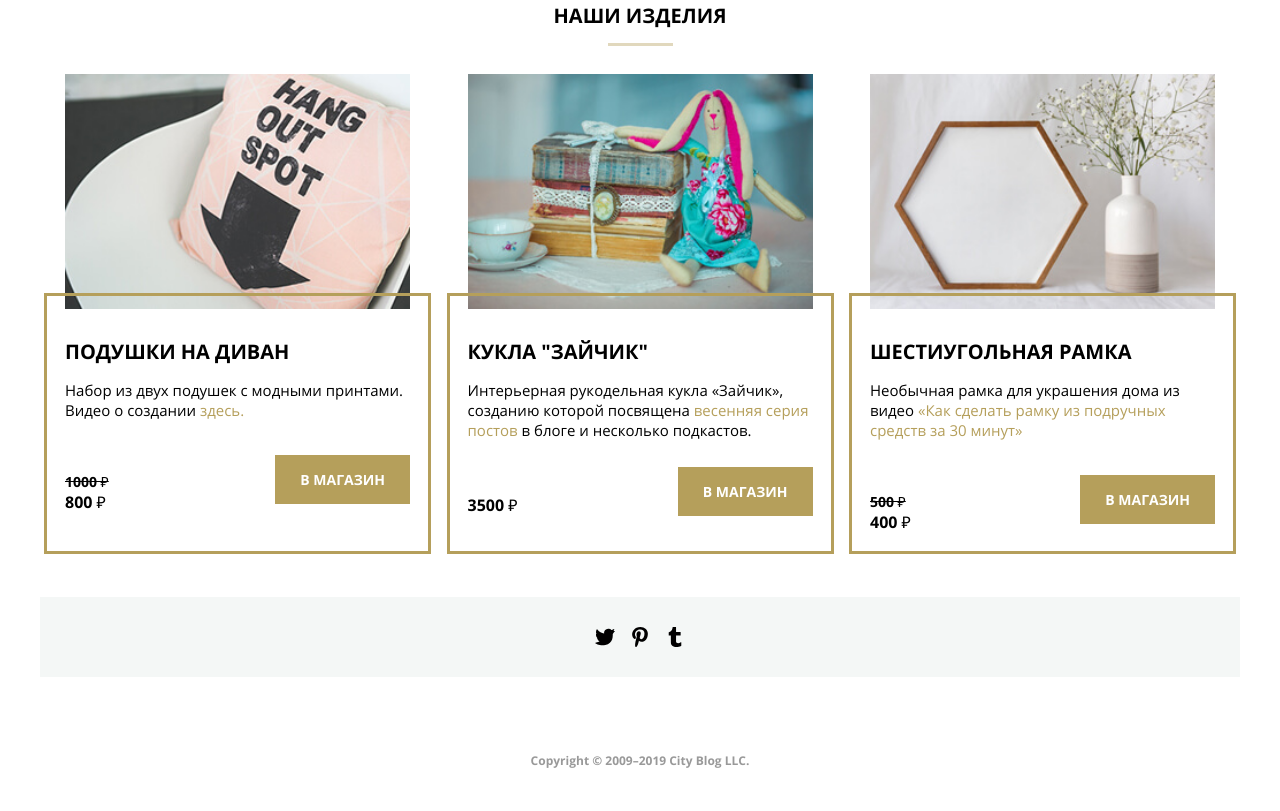
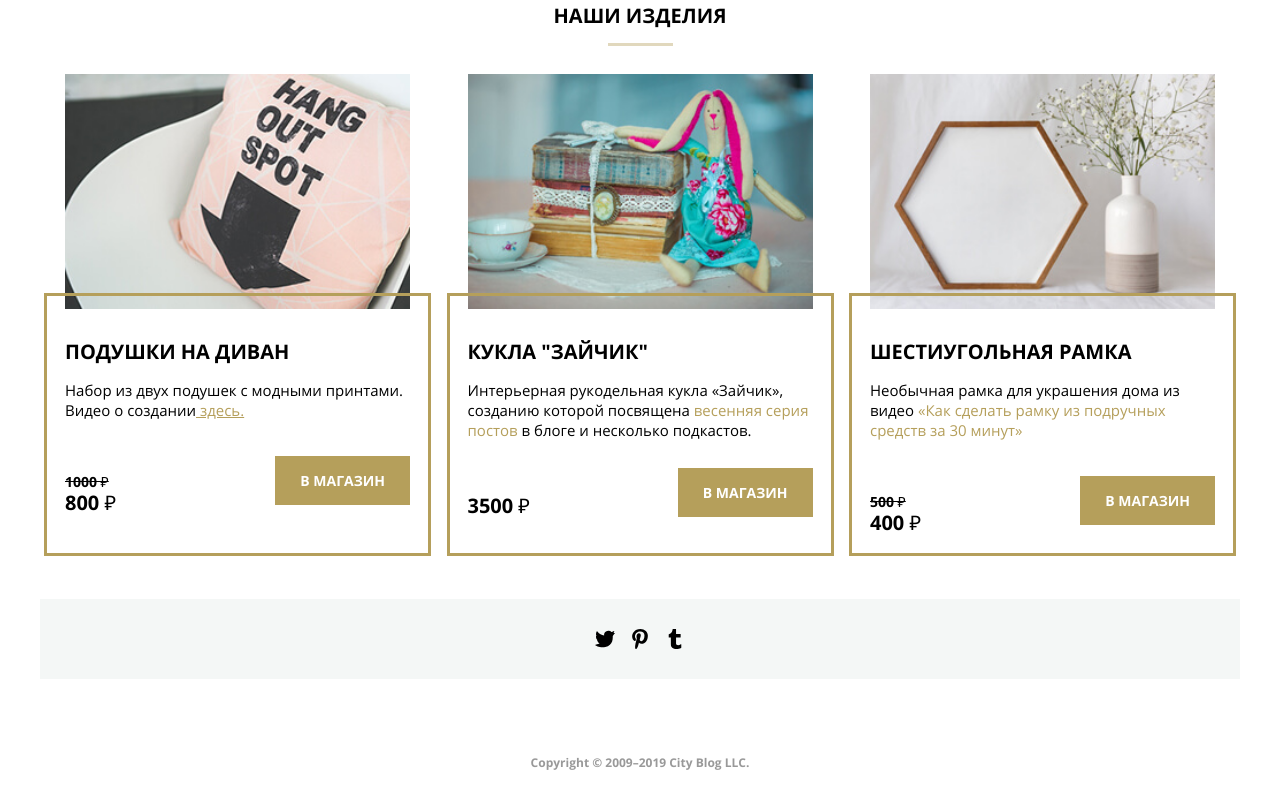
Before and after one commit to Lizzone89/mq-diploma, a plain HTML site: page index.html in a window 1280 px wide. Shown: the part 2682-3493 px from the top of the page. Drawn offline with Linux system fonts and the light colour scheme; files whose address does not match are found by name.

Commit message:
Add files via upload

```diff
--- a/index.html
+++ b/index.html
@@ -398,13 +398,13 @@
 
         			<div class="product-box">
         				<h3 class="product-title">подушки на диван</h3>
-        				<p class="product-description">Набор из двух подушек с модными принтами. Видео о создании<a class="product-link" href="#0"> здесь. </a></p>
+        				<p class="product-description">Набор из двух подушек с модными принтами. Видео о создании<a class="product-link-1" href="#0"> здесь. </a></p>
         				<div class="price">
         					<div class="price-box">
         					<div class="old-price">
         						<span>1000 ₽</span>
         					</div>
-        					<div class="new price">
+        					<div class="new-price">
         						<span>800 ₽</span>
         					</div>
         				</div>
@@ -431,7 +431,7 @@
         				<p class="product-description">Интерьерная рукодельная кукла «Зайчик», созданию которой посвящена<a class="product-link" href="#0"> весенняя серия постов </a>в блоге и несколько подкастов.</p>
         			<div class="price">
         				<div class="price-box">
-        					<div class="new price">
+        					<div class="new-price">
         						<span>3500 ₽</span>
         					</div>
         				</div>
@@ -461,7 +461,7 @@
         					<div class="old-price">
         						<span>500 ₽</span>
         					</div>
-        					<div class="new price">
+        					<div class="new-price">
         						<span>400 ₽</span>
         					</div>
         				</div>
```
